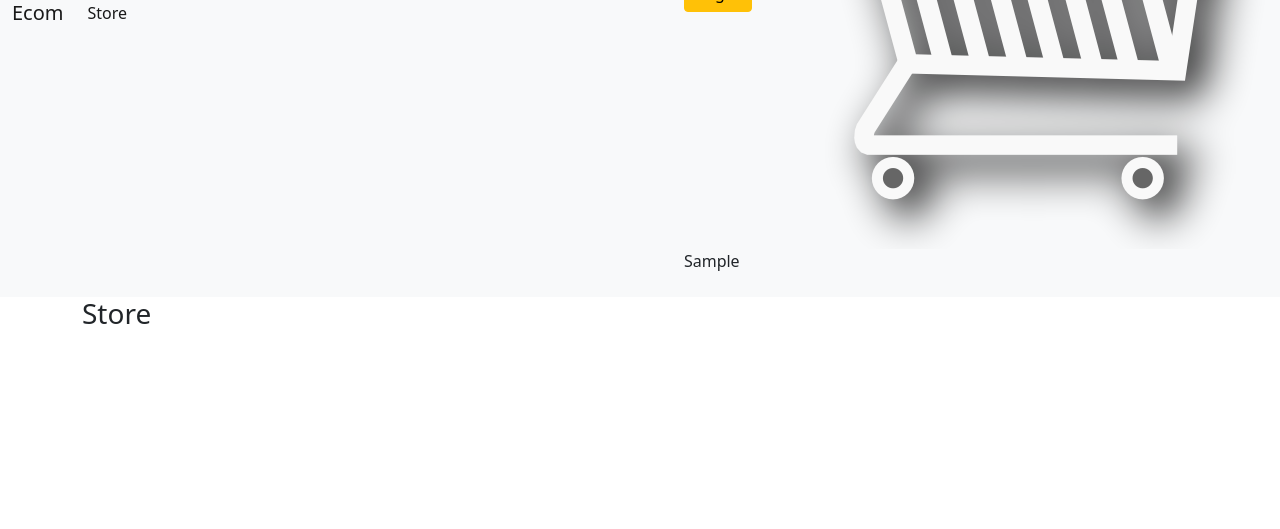
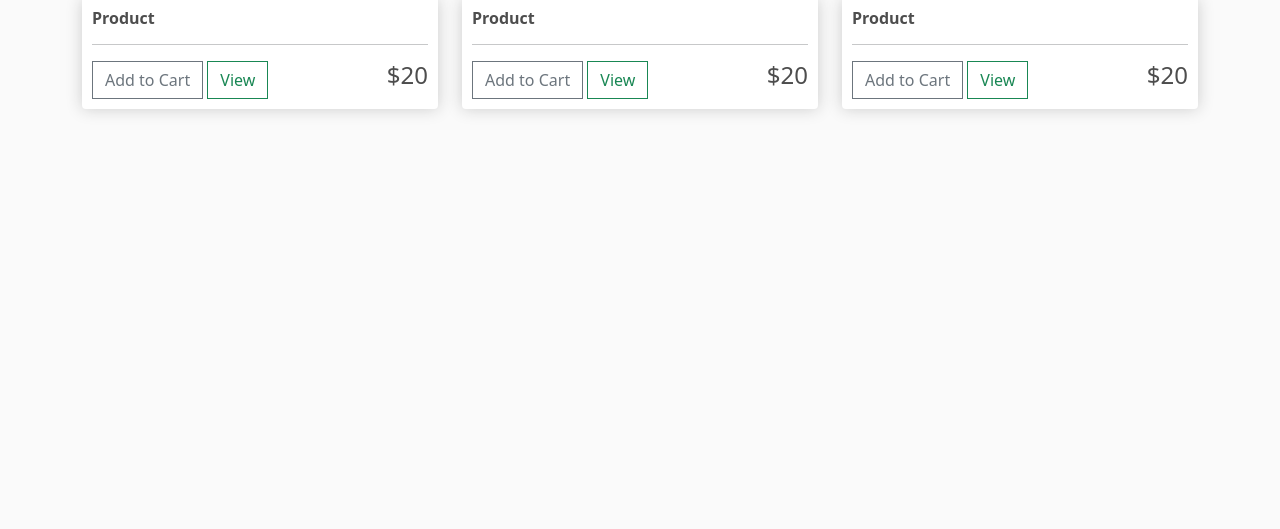
Before and after one commit to Sakkadas/ecommerce, a Django app: template ecommerce/store/templates/store/store.html in a window 1280 px wide. Shown: the part 271-800 px from the top of the page. Run offline with Django 3.2, Linux system fonts and the light colour scheme; the template is opened without the code that fills it: most values are stand-ins (such as "Sample title", 1, 10 or a date in 2020).

Commit message:
Add (cart, store, main) html for products

```diff
--- a/ecommerce/static/css/main.css
+++ b/ecommerce/static/css/main.css
@@ -0,0 +1,99 @@
+body{
+	background-color: hsl(0, 0%, 98%);
+}
+
+h1,h2,h3,h4,h5,h6{
+	color:hsl(0, 0%, 30%);
+}
+
+.box-element{
+	box-shadow:hsl(0, 0%, 80%) 0 0 16px;
+	background-color: #fff;
+	border-radius: 4px;
+	padding: 10px;
+}
+
+.thumbnail{
+	width: 100%;
+	height: 200px;
+	-webkit-box-shadow: -1px -3px 5px -2px rgba(214,214,214,1);
+    -moz-box-shadow: -1px -3px 5px -2px rgba(214,214,214,1);
+    box-shadow: -1px -3px 5px -2px rgba(214,214,214,1);
+}
+
+.product{
+	border-radius: 0 0 4px 4px;
+}
+
+.bg-dark{
+	background-color: #4f868c!important;
+}
+
+#cart-icon{
+	width:40px;
+	display: inline-block;
+	margin-left: 15px;
+}
+
+#cart-total{
+	display:inline-block;
+	text-align: center;
+	color:#fff;
+	background-color: red;
+	width: 20px;
+	height: 20px;
+	border-radius: 50%;
+	font-size: 14px;
+}
+
+.col-lg-4, .col-lg-6, .col-lg-8, .col-lg-12{
+	margin-top: 10px;
+}
+
+.btn{
+	border-radius: 0;
+}
+
+.row-image{
+	width: 100px;
+}
+
+.form-field{
+	width:250px;
+	display: inline-block;
+	padding: 5px;
+}
+
+.cart-row{
+	display: flex;
+    align-items: center;
+    padding-bottom: 10px;
+    margin-bottom: 10px;
+    border-bottom: 1px solid #ececec;
+
+}
+
+.quantity{
+	display: inline-block;
+	font-weight: 700;
+	padding-right:10px;
+
+
+}
+
+.chg-quantity{
+	width: 12px;
+	cursor: pointer;
+	display: block;
+	margin-top: 5px;
+	transition:.1s;
+}
+
+.chg-quantity:hover{
+	opacity: .6;
+}
+
+
+.hidden{
+	display: none!important;
+}
--- a/ecommerce/store/templates/store/main.html
+++ b/ecommerce/store/templates/store/main.html
@@ -6,9 +6,11 @@
     <title>Ecom</title>
     <link href="https://cdn.jsdelivr.net/npm/bootstrap@5.0.1/dist/css/bootstrap.min.css" rel="stylesheet"
           integrity="sha384-+0n0xVW2eSR5OomGNYDnhzAbDsOXxcvSN1TPprVMTNDbiYZCxYbOOl7+AMvyTG2x" crossorigin="anonymous">
+    <link rel="stylesheet" type="text/css" href="{% static 'css/main.css' %}">
+
 </head>
 <body>
-<nav class="navbar navbar-expand-lg navbar-light bg-light">
+<nav class="navbar navbar-expand-lg navbar-dark bg-dark">
     <div class="container-fluid">
         <a class="navbar-brand" href="{% url 'store' %}">Ecom</a>
         <button class="navbar-toggler" type="button" data-bs-toggle="collapse" data-bs-target="#navbarSupportedContent"
--- a/ecommerce/store/templates/store/store.html
+++ b/ecommerce/store/templates/store/store.html
@@ -1,6 +1,42 @@
 {% extends 'store/main.html' %}
 {% load static %}
 {% block content %}
-    <h3>Store</h3>
+<div class="row">
+    <div class="col-lg-4">
+        <img class="thumbnail" src="{% static 'images/placeholder.png' %}">
+        <div class="box-element product">
+            <h6><strong>Product</strong></h6>
+            <hr>
+            <button class="btn btn-outline-secondary add-btn">Add to Cart</button>
+            <a class="btn btn-outline-success" href="#">View</a>
+            <h4 style="display: inline-block; float:right">$20</h4>
+        </div>
+    </div>
+
+    <div class="col-lg-4">
+        <img class="thumbnail" src="{% static 'images/placeholder.png' %}">
+
+        <div class="box-element product">
+            <h6><strong>Product</strong></h6>
+            <hr>
+            <button class="btn btn-outline-secondary add-btn">Add to Cart</button>
+
+            <a class="btn btn-outline-success" href="#">View</a>
+            <h4 style="display: inline-block; float:right">$20</h4>
+        </div>
+    </div>
+
+    <div class="col-lg-4">
+        <img class="thumbnail" src="{% static 'images/placeholder.png' %}">
+        <div class="box-element product">
+            <h6><strong>Product</strong></h6>
+            <hr>
+            <button class="btn btn-outline-secondary add-btn">Add to Cart</button>
+
+            <a class="btn btn-outline-success" href="#">View</a>
+            <h4 style="display: inline-block; float:right">$20</h4>
+        </div>
+    </div>
+</div>
 
 {% endblock content %}
```
Also changed, not shown: ecommerce/store/templates/store/cart.html (+47 -1 lines).
